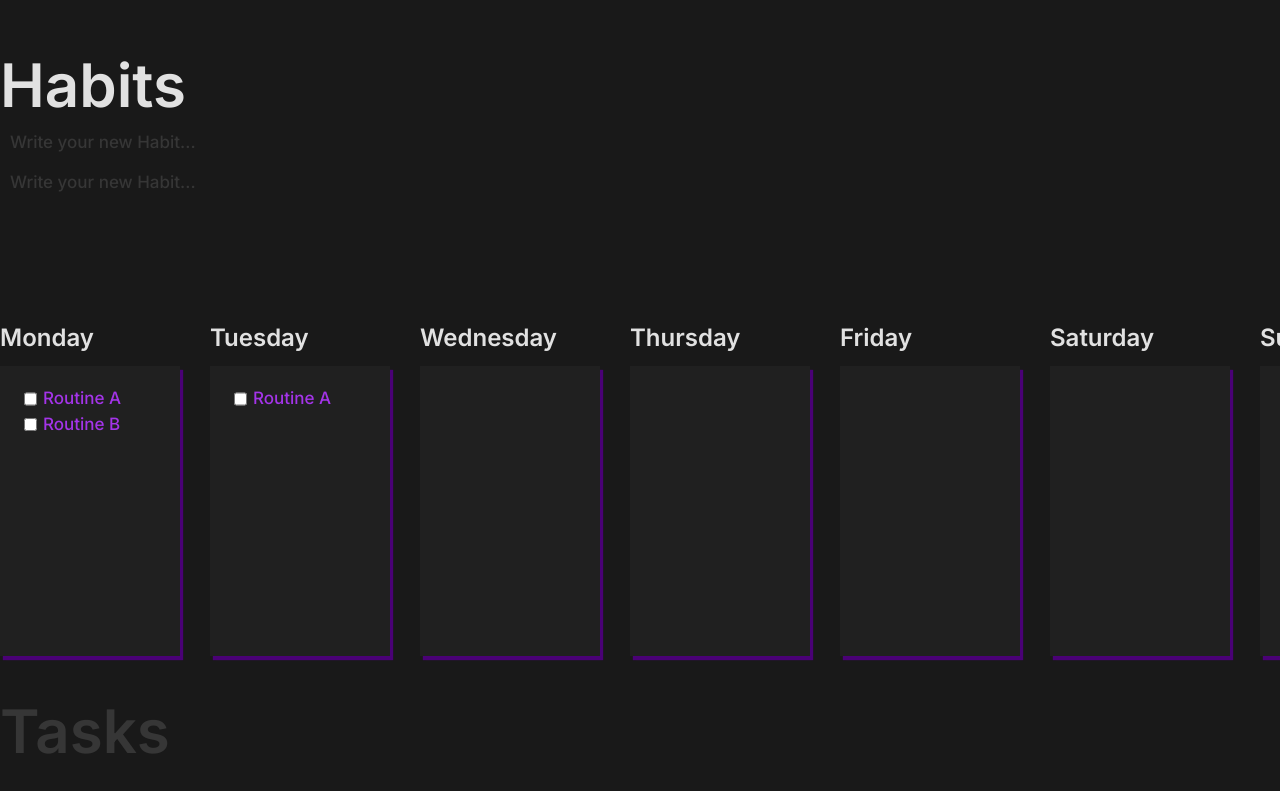
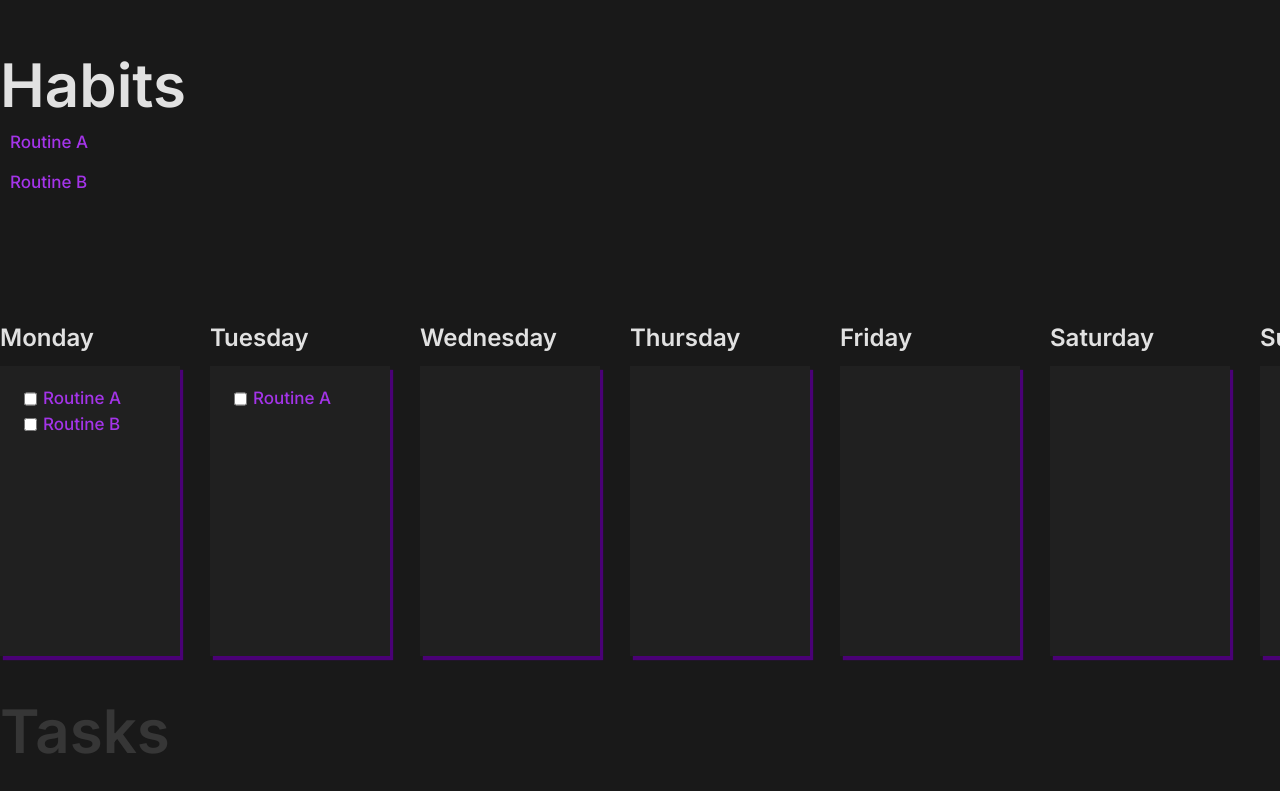
Before and after one commit to matrcross/habit-front, a React (Vite) app: page / in a window 1280 px wide. Shown: the top 791 px of the page. Built offline with nearby package versions, Linux system fonts and the light colour scheme.

Commit message:
feat: added dynamic habitList and a way of add and remove habits

```diff
--- a/src/components/HabitList.tsx
+++ b/src/components/HabitList.tsx
@@ -1,5 +1,5 @@
 // import WeekDaysForAsign from "./WeekDaysForAsign"
-import {ChangeEvent} from "react";
+import {ChangeEvent, KeyboardEvent, useState} from "react";
 
 /*
   Tornar os outros editaveis
@@ -10,15 +10,78 @@ import {ChangeEvent} from "react";
 */
 
 function WeekContainer() {
+  const [habitList, setHabitList] = useState([
+    {
+      id: 0,
+      name:'Routine A',
+      asignAt:''
+    },
+    {
+      id: 1,
+      name:'Routine B',
+      asignAt:''
+    },
+  ])
+
   const handleChange = (e: ChangeEvent<HTMLInputElement>) => {
     const target = e.target
     target.classList.toggle('show-after', target.textContent?.trim() == '')
   };
 
+  const handleKeyDown = (e: KeyboardEvent<HTMLDivElement>, habitId: number) =>{
+    const focusedElement = e.target as HTMLElement;
+
+    if(e.key == 'Backspace'
+    && focusedElement.textContent == ''
+    && habitId != 0
+    ){
+      const updatedHabitList = habitList.filter(habit => habit.id !== habitId);
+      setHabitList(updatedHabitList);
+      const aboveHabit = document.getElementById(`habit-${habitId-1}`)
+      aboveHabit?.focus()
+    }
+
+    if(e.key == 'Enter'){
+      e.preventDefault();
+      if(habitId == (habitList.length-1)){
+        const emptyHabit = {
+          id: habitId+1,
+          name: '',
+          asignAt: ''
+        }
+
+        setHabitList([...habitList, emptyHabit])
+        setTimeout(() => {
+          const newlyCreatedDiv = document.getElementById(`habit-${emptyHabit.id}`);
+          if (newlyCreatedDiv) {
+            newlyCreatedDiv.classList.add('show-after');
+            newlyCreatedDiv.focus()
+          }
+        }, 0);
+      }
+      document.getElementById(`habit-${habitId+1}`)?.focus()
+      }
+
+  }
+
+
   return (
     <div>
       <h1>Habits</h1>
       <div className="habit-list-test">
+        {habitList.map((habit, index)=>(
+          <div
+          key={habit.id}
+          id={`habit-${habit.id}`}
+            onInput={handleChange}
+            className='editable-div'
+            contentEditable="true"
+            onKeyDown={(event) => handleKeyDown(event, index)}>
+              {habit.name}
+            </div>
+        ))}
+      </div>
+      {/* <div className="habit-list-test">
         <div
         onInput={handleChange}
         className='editable-div show-after'
@@ -29,8 +92,7 @@ function WeekContainer() {
         className='editable-div show-after'
         contentEditable="true">
         </div>
-
-      </div>
+      </div> */}
     </div>
   )
 }
```
